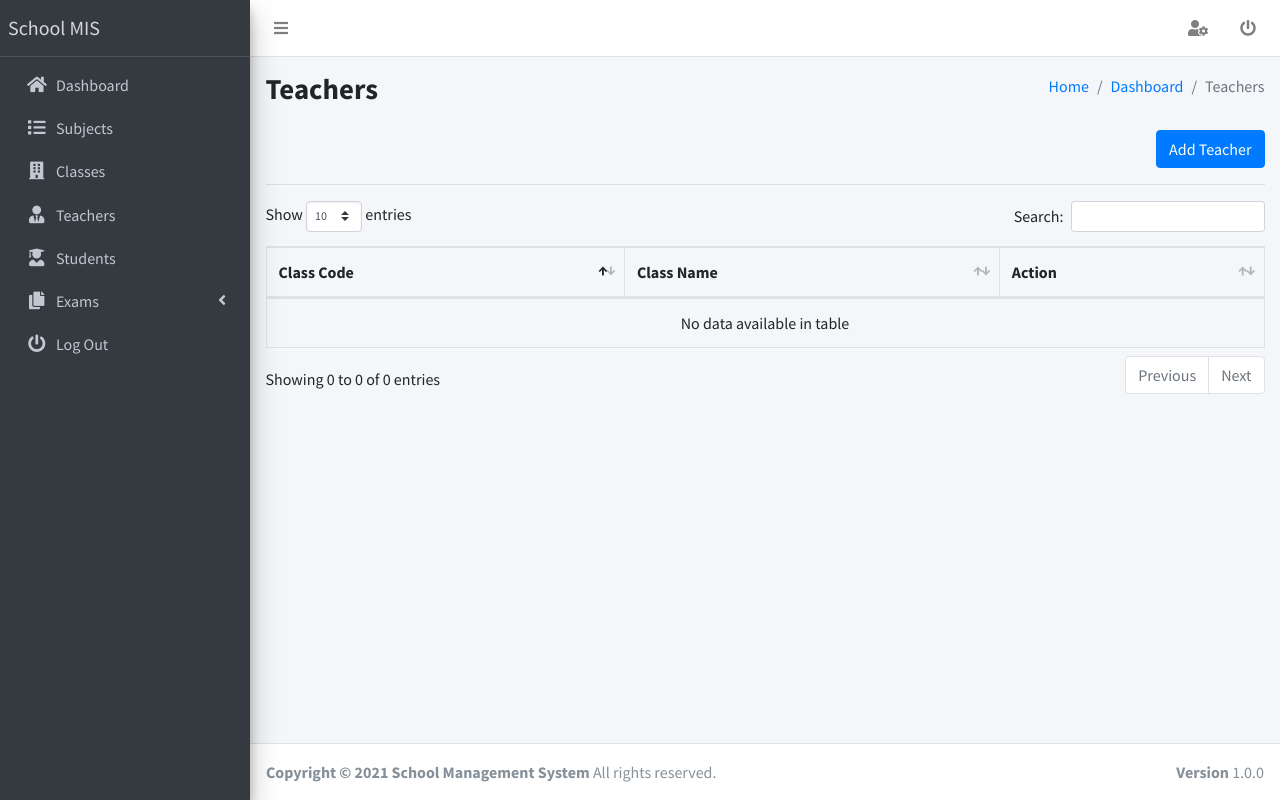
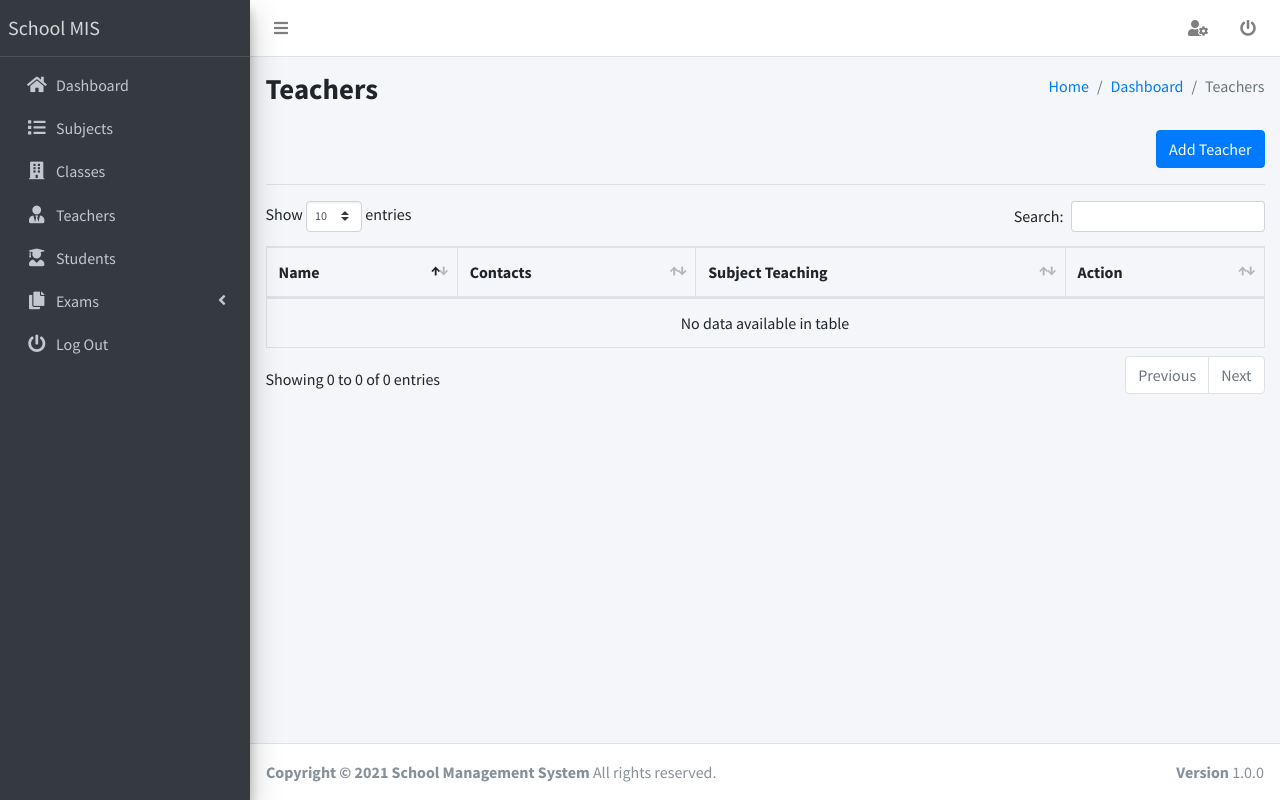
Before and after one commit to MartMbithi/Weekend_Project_I, a PHP site: page /teachers in a window 1280 px wide. Run offline with PHP 8.4, Linux system fonts and the light colour scheme; the visitor is signed in with stand-in values (Sample User, id 1); data that the repository does not hold is empty.

Commit message:
Implement Fetch & Delete Operations On Teachers

```diff
--- a/teachers.php
+++ b/teachers.php
@@ -83,7 +83,7 @@
 }
 
 /* Update Teacher */
-if (isset($_POST['add_teacher'])) {
+if (isset($_POST['update_teacher'])) {
     $t_name = $_POST['t_name'];
     $t_email = $_POST['t_email'];
     $t_phone  = $_POST['t_phone'];
@@ -179,7 +179,7 @@
                                                 </div>
                                                 <div class="form-group col-md-6">
                                                     <label for="">Phone Number</label>
-                                                    <input type="email" required name="t_phone" class="form-control">
+                                                    <input type="text" required name="t_phone" class="form-control">
                                                 </div>
                                                 <div class="form-group col-md-6">
                                                     <label for="">Subject Teaching</label>
@@ -211,33 +211,42 @@
                             <table id="" class="table table-bordered table-hover">
                                 <thead>
                                     <tr>
-                                        <th>Class Code</th>
-                                        <th>Class Name </th>
+                                        <th>Name</th>
+                                        <th>Contacts </th>
+                                        <th>Subject Teaching</th>
                                         <th>Action</th>
                                     </tr>
                                 </thead>
                                 <tbody>
                                     <?php
-                                    $ret = "SELECT * FROM class ";
+                                    $ret = "SELECT * FROM teacher t
+                                    INNER JOIN subject s
+                                     ON t.t_subject_id = s.subject_id ";
                                     $stmt = $mysqli->prepare($ret);
                                     $stmt->execute(); //ok
                                     $res = $stmt->get_result();
-                                    while ($class = $res->fetch_object()) {
+                                    while ($teacher = $res->fetch_object()) {
                                     ?>
                                         <tr>
-                                            <td><?php echo $class->class_code; ?></td>
-                                            <td><?php echo $class->class_name; ?></td>
+                                            <td><?php echo $teacher->t_name; ?></td>
                                             <td>
-                                                <a class="badge badge-primary" data-toggle="modal" href="#edit-<?php echo $class->class_id; ?>">
+                                                Phone : <?php echo $teacher->t_phone; ?><br>
+                                                Email : <?php echo $teacher->t_email; ?>
+                                            </td>
+                                            <td>
+                                                Code : <?php echo $teacher->subject_code . '<br> Name : ' . $teacher->subject_name; ?>
+                                            </td>
+                                            <td>
+                                                <a class="badge badge-primary" data-toggle="modal" href="#edit-<?php echo $teacher->t_id; ?>">
                                                     <i class="fas fa-edit"></i>
                                                     Update
                                                 </a>
-                                                <a class="badge badge-danger" data-toggle="modal" href="#delete-<?php echo $class->class_id; ?>">
+                                                <a class="badge badge-danger" data-toggle="modal" href="#delete-<?php echo $teacher->t_id; ?>">
                                                     <i class="fas fa-trash"></i>
                                                     Delete
                                                 </a>
                                                 <!-- Update Modal -->
-                                                <div class="modal fade" id="edit-<?php echo $class->class_id; ?>">
+                                                <div class="modal fade" id="edit-<?php echo $teacher->t_id; ?>">
                                                     <div class="modal-dialog  modal-lg">
                                                         <div class="modal-content">
                                                             <div class="modal-header">
@@ -247,24 +256,7 @@
                                                                 </button>
                                                             </div>
                                                             <div class="modal-body">
-                                                                <form method="post" enctype="multipart/form-data" role="form">
-                                                                    <div class="card-body">
-                                                                        <div class="row">
-                                                                            <div class="form-group col-md-12">
-                                                                                <label for=""> Class Code</label>
-                                                                                <input type="text" required value="<?php echo $class->class_code; ?>" name="class_code" class="form-control">
-                                                                                <input type="hidden" required value="<?php echo $class->class_id; ?>" name="class_id" class="form-control">
-                                                                            </div>
-                                                                            <div class="form-group col-md-12">
-                                                                                <label for="">Class Name</label>
-                                                                                <input type="text" required name="class_name" value="<?php echo $class->class_name; ?>" class="form-control">
-                                                                            </div>
-                                                                        </div>
-                                                                    </div>
-                                                                    <div class="text-right">
-                                                                        <button type="submit" name="update_class" class="btn btn-primary">Submit</button>
-                                                                    </div>
-                                                                </form>
+
                                                             </div>
                                                         </div>
                                                     </div>
@@ -272,7 +264,7 @@
                                                 <!-- End Modal -->
 
                                                 <!-- Delete Modal -->
-                                                <div class="modal fade" id="delete-<?php echo $class->class_id; ?>" tabindex="-1" role="dialog" aria-labelledby="exampleModalLabel" aria-hidden="true">
+                                                <div class="modal fade" id="delete-<?php echo $teacher->t_id; ?>" tabindex="-1" role="dialog" aria-labelledby="exampleModalLabel" aria-hidden="true">
                                                     <div class="modal-dialog modal-dialog-centered" role="document">
                                                         <div class="modal-content">
                                                             <div class="modal-header">
@@ -283,11 +275,11 @@
                                                             </div>
                                                             <div class="modal-body text-center text-danger">
                                                                 <form method="POST">
-                                                                    <h4>Delete <?php echo $class->class_name; ?> ?</h4>
+                                                                    <h4>Delete <?php echo $teacher->t_name; ?> ?</h4>
                                                                     <br>
-                                                                    <p>Heads Up, You are about to delete <?php echo $class->class_name; ?>. This action is irrevisble.</p>
+                                                                    <p>Heads Up, You are about to delete <?php echo $teacher->t_name; ?>. This action is irrevisble.</p>
                                                                     <button type="button" class="text-center btn btn-success" data-dismiss="modal">No</button>
-                                                                    <input type="hidden" name="class_id" value="<?php echo $class->class_id; ?>">
+                                                                    <input type="hidden" name="t_id" value="<?php echo $teacher->t_id; ?>">
                                                                     <input type="submit" class="text-center btn btn-danger" value="Delete" name="delete">
                                                                 </form>
                                                             </div>
```
